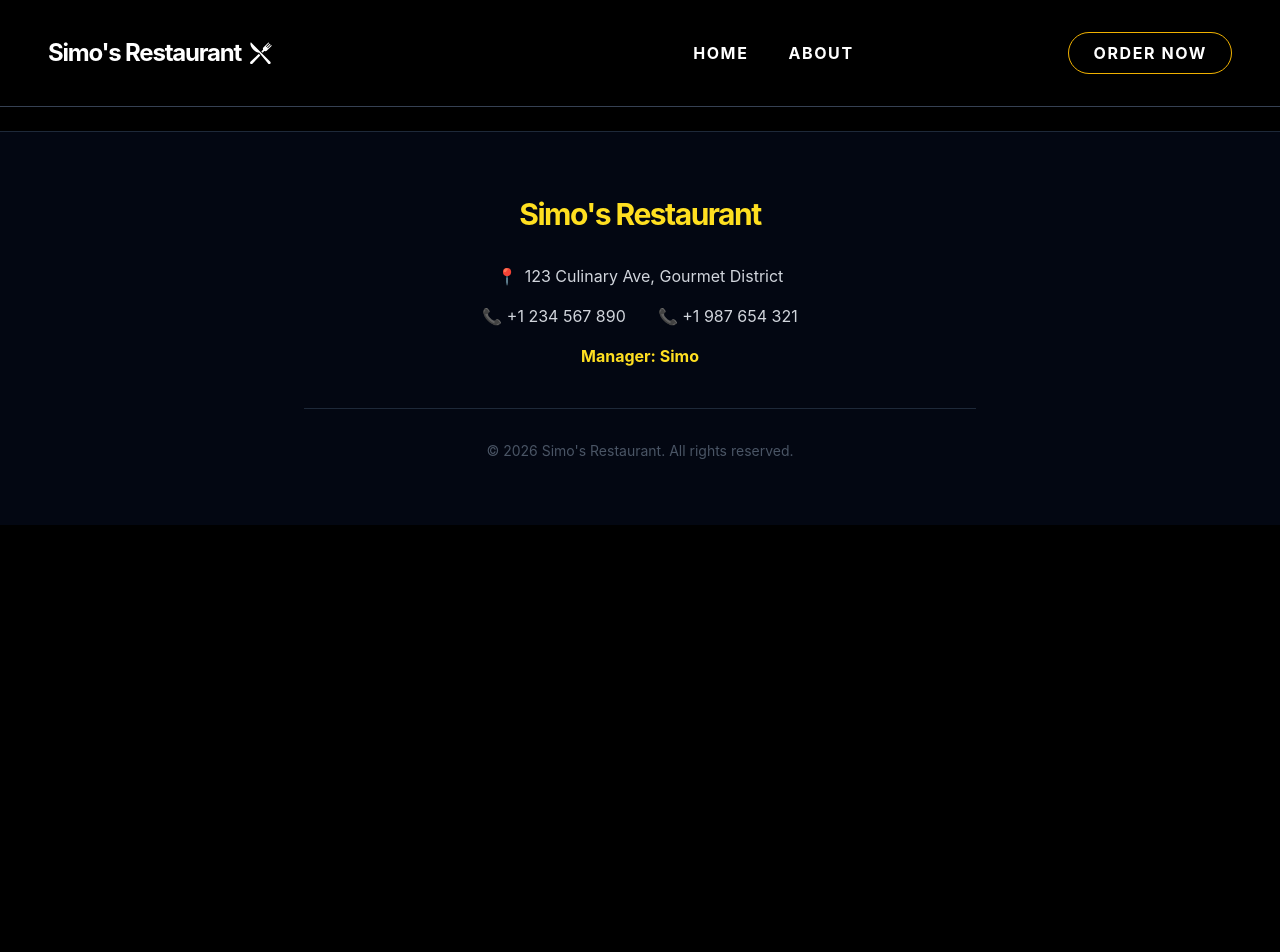
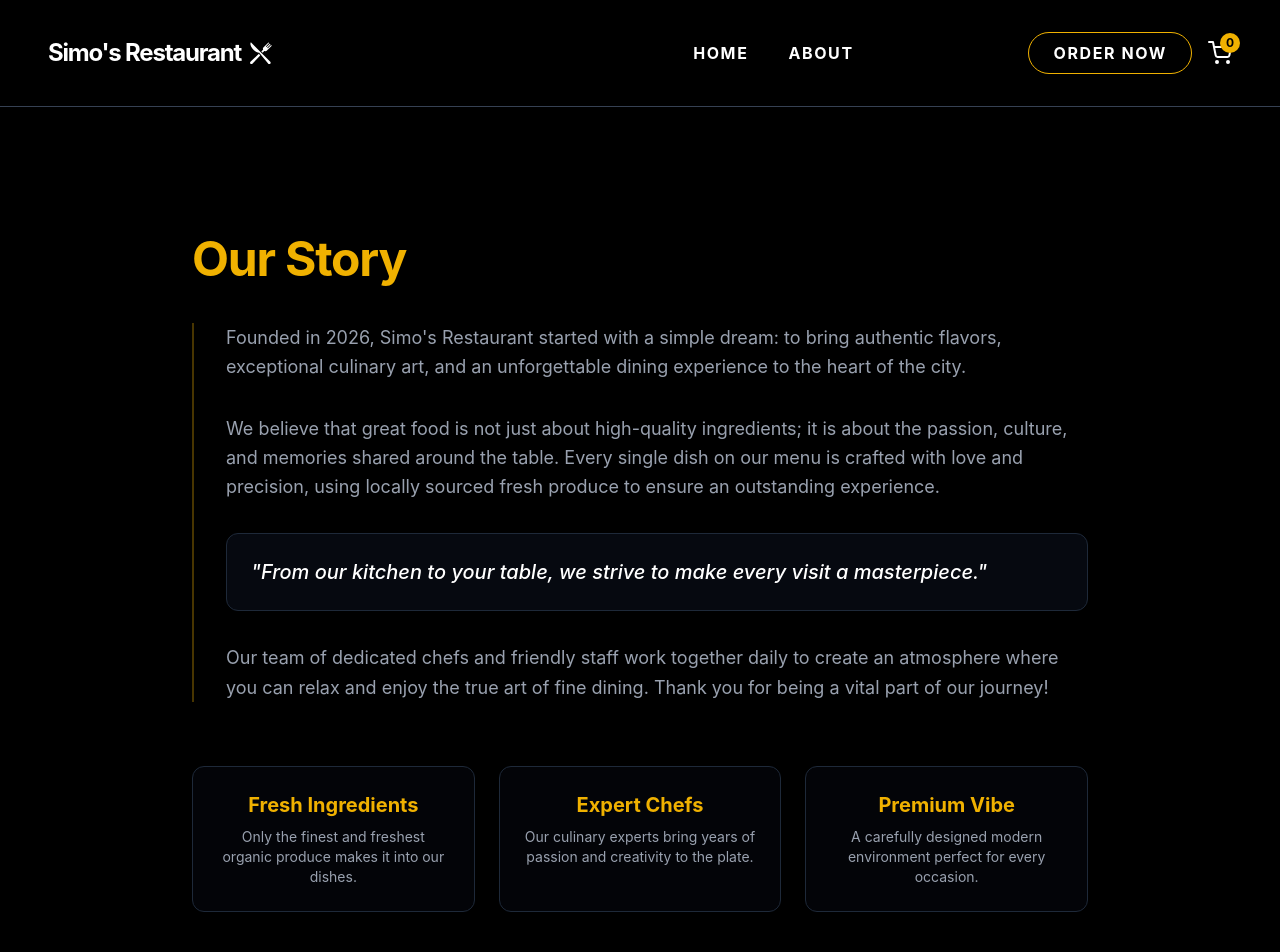
Before and after one commit to Sayna88/Restaurant-Project, a React (Vite) app: page /about in a window 1280 px wide. Shown: the top 952 px of the page. Before the commit the page ends 800 px from the top, so only its background shows below. Built offline with nearby package versions, Linux system fonts and the light colour scheme.

Commit message:
add order

```diff
--- a/src/App.tsx
+++ b/src/App.tsx
@@ -4,6 +4,7 @@ import Home from "./components/pages/home/Home";
 import About from "./components/pages/about/About";
 import Footer from "./components/footer/Footer";
 import ScrollToTop from "./components/scrolltoTop/ScrollToTop";
+import Order from "./components/pages/order/Order";
 
 function App() {
   return (
@@ -15,6 +16,7 @@ function App() {
         <Routes>
           <Route path="/" element={<Home />} />
           <Route path="/about" element={<About />} />
+          <Route path="/order" element={<Order />} />
         </Routes>
 
         <Footer />
--- a/src/components/navbar/Navbar.tsx
+++ b/src/components/navbar/Navbar.tsx
@@ -1,5 +1,6 @@
 import { Link } from 'react-router-dom';
 import { GiKnifeFork } from 'react-icons/gi';
+import { FiShoppingCart } from "react-icons/fi";
 
 const Navbar = () => {
   return (
@@ -20,6 +21,14 @@ const Navbar = () => {
       </ul>
 
       <button className="font-bold text-white uppercase tracking-widest border border-yellow-500 px-6 py-2 rounded-full transition-all duration-300 hover:bg-yellow-300 hover:text-black">Order Now</button>
+
+      <Link to="/order" className="relative text-white hover:text-yellow-500 transition-all ml-4">
+        <FiShoppingCart size={24} />
+        {/* دایره قرمز برای نمایش تعداد سفارش */}
+        <span className="absolute -top-2 -right-2 bg-yellow-500 text-black text-xs font-bold rounded-full h-5 w-5 flex items-center justify-center">
+          0
+        </span>
+      </Link>
     </nav>
   );
 };
--- a/src/components/pages/about/About.tsx
+++ b/src/components/pages/about/About.tsx
@@ -1,9 +1,49 @@
 function About() {
   return (
-    <div>
-      About us
+    <div className="min-h-screen bg-black text-white px-6 py-20 md:px-12">
+      <div className="max-w-4xl mx-auto pt-12">
+        {/* عنوان اصلی صفحه */}
+        <h1 className="text-5xl font-bold text-yellow-500 mb-10 tracking-tight text-center md:text-left">
+          Our Story
+        </h1>
+
+        {/* محتوای متنی داستان رستوران */}
+        <div className="space-y-8 text-gray-400 text-lg leading-relaxed border-l-2 border-yellow-500/30 pl-6 md:pl-8">
+          <p>
+            Founded in 2026, Simo's Restaurant started with a simple dream: to bring authentic flavors, exceptional culinary art, and an unforgettable dining experience to the heart of the city.
+          </p>
+
+          <p>
+            We believe that great food is not just about high-quality ingredients; it is about the passion, culture, and memories shared around the table. Every single dish on our menu is crafted with love and precision, using locally sourced fresh produce to ensure an outstanding experience.
+          </p>
+
+          <p className="text-white font-medium text-xl italic bg-gray-900/40 p-6 rounded-xl border border-gray-800">
+            "From our kitchen to your table, we strive to make every visit a masterpiece."
+          </p>
+
+          <p>
+            Our team of dedicated chefs and friendly staff work together daily to create an atmosphere where you can relax and enjoy the true art of fine dining. Thank you for being a vital part of our journey!
+          </p>
+        </div>
+
+        {/* بخش ارزش‌ها یا ویژگی‌های کلیدی */}
+        <div className="grid grid-cols-1 md:grid-cols-3 gap-6 mt-16">
+          <div className="border border-gray-800 p-6 rounded-xl bg-gray-900/20 text-center hover:border-yellow-500 hover:scale-105 transition-all duration-300">
+            <h3 className="text-xl font-bold text-yellow-500 mb-2">Fresh Ingredients</h3>
+            <p className="text-gray-400 text-sm">Only the finest and freshest organic produce makes it into our dishes.</p>
+          </div>
+          <div className="border border-gray-800 p-6 rounded-xl bg-gray-900/20 text-center hover:border-yellow-500 hover:scale-105 transition-all duration-300">
+            <h3 className="text-xl font-bold text-yellow-500 mb-2">Expert Chefs</h3>
+            <p className="text-gray-400 text-sm">Our culinary experts bring years of passion and creativity to the plate.</p>
+          </div>
+          <div className="border border-gray-800 p-6 rounded-xl bg-gray-900/20 text-center hover:border-yellow-500 hover:scale-105 transition-all duration-300">
+            <h3 className="text-xl font-bold text-yellow-500 mb-2">Premium Vibe</h3>
+            <p className="text-gray-400 text-sm">A carefully designed modern environment perfect for every occasion.</p>
+          </div>
+        </div>
+      </div>
     </div>
-  )
+  );
 }
 
 export default About;
--- a/src/components/pages/home/Home.tsx
+++ b/src/components/pages/home/Home.tsx
@@ -17,7 +17,7 @@ const Home = () => {
         <h2 className="text-4xl font-bold text-center mb-16">Our Specialties</h2>
         <div className="grid grid-cols-1 md:grid-cols-3 gap-8">
 
-          <div className="border border-gray-800 p-6 rounded-2xl hover:border-yellow-500 transition-all duration-300 bg-gray-900/30">
+          <div className="border border-gray-800 p-6 rounded-2xl hover:border-yellow-500 hover:scale-105 transition-all duration-300 bg-gray-900/30">
             <div className="w-full h-60 bg-gray-700 rounded-lg mb-6 overflow-hidden">
                 <img src="https://dinnerthendessert.com/wp-content/uploads/2023/06/Supreme-Pizza-1-3.jpg" alt="Pizza" className="w-full h-full object-cover" />
             </div>
@@ -26,7 +26,7 @@ const Home = () => {
             <span className="text-yellow-500 font-bold text-lg">$19.00</span>
           </div>
 
-          <div className="border border-gray-800 p-6 rounded-2xl hover:border-yellow-500 transition-all duration-300 bg-gray-900/30">
+          <div className="border border-gray-800 p-6 rounded-2xl hover:border-yellow-500 hover:scale-105 transition-all duration-300 bg-gray-900/30">
             <div className="w-full h-60 bg-gray-700 rounded-lg mb-6 overflow-hidden">
                <img src="https://betterfoodguru.com/wp-content/uploads/2024/05/garden-salad-3.jpg" alt="Salad" className="w-full h-full object-cover" />
             </div>
@@ -35,7 +35,7 @@ const Home = () => {
             <span className="text-yellow-500 font-bold text-lg">$18.00</span>
           </div>
 
-          <div className="border border-gray-800 p-6 rounded-2xl hover:border-yellow-500 transition-all duration-300 bg-gray-900/30">
+          <div className="border border-gray-800 p-6 rounded-2xl hover:border-yellow-500 hover:scale-105 transition-all duration-300 bg-gray-900/30">
             <div className="w-full h-60 bg-gray-700 rounded-lg mb-6 overflow-hidden">
                <img src="https://somuchfoodblog.com/wp-content/uploads/2025/03/Truffle-Mushroom-Pasta9.jpg" alt="Pasta" className="w-full h-full object-cover" />
             </div>
--- /dev/null
+++ b/src/components/pages/order/Order.tsx
@@ -0,0 +1,9 @@
+function Order() {
+  return (
+    <div>
+
+    </div>
+  )
+}
+
+export default Order;
```
